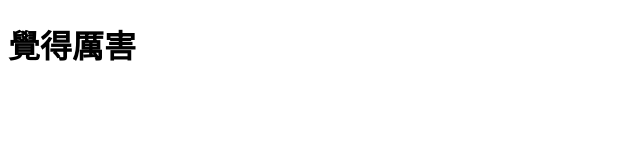
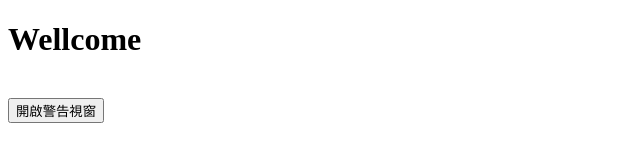
Before and after one commit to chhung/chhung.github.io, a plain HTML site: page index.html in a window 1280 px wide. Shown: the whole page, without its empty margins (0-640 px from the left). Drawn offline with Linux system fonts and the light colour scheme.

Commit message:
Update index.html

```diff
--- a/index.html
+++ b/index.html
@@ -2,9 +2,11 @@
 <html>
   <head>
     <meta charset="utf-8">
-    <title>你好，GitHub</title>
+    <title>Zack Talk</title>
   </head>
   <body>
-    <h1>覺得厲害</h1>
+    <h1>Wellcome</h1>
+    <br>
+    <button onclick="alert('這是警告文字');">開啟警告視窗</button>
   </body>
 </html>
```
